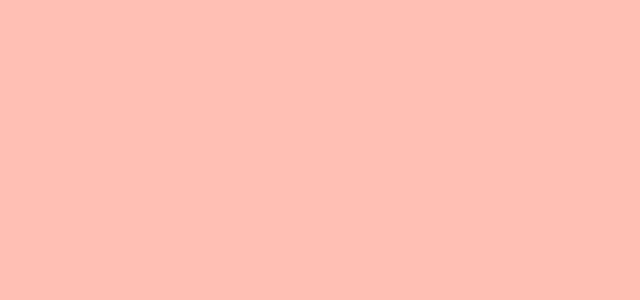
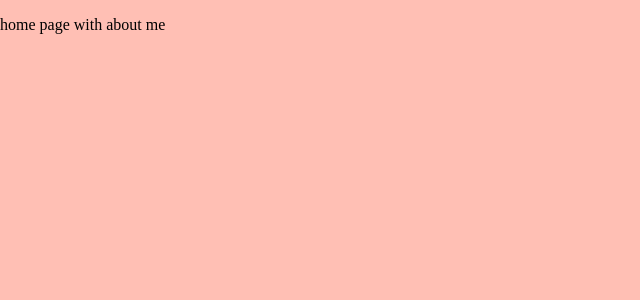
Before and after one commit to KatyaW-01/portfolio-website, a React (Vite) app in the folder portfolio/: page / in a window 1280 px wide. Shown: the top 300 px of the page, without its empty margins (0-640 px from the left). Built offline with nearby package versions, Linux system fonts and the light colour scheme.

Commit message:
Update home component

```diff
--- a/portfolio/src/pages/Home.jsx
+++ b/portfolio/src/pages/Home.jsx
@@ -4,15 +4,7 @@ function Home() {
   return (
     <div className='home-component'>
       <NavBar />
-      <div className='home-div'>
-        {/* render component here */}
-      </div>
-      <div className='home-div-two'>
-         {/* render component here */}
-      </div>
-      <div className='home-div-three'>
-          {/* render component here */}
-      </div>
+      <p>home page with about me</p>
     </div>
   )
 }
```
